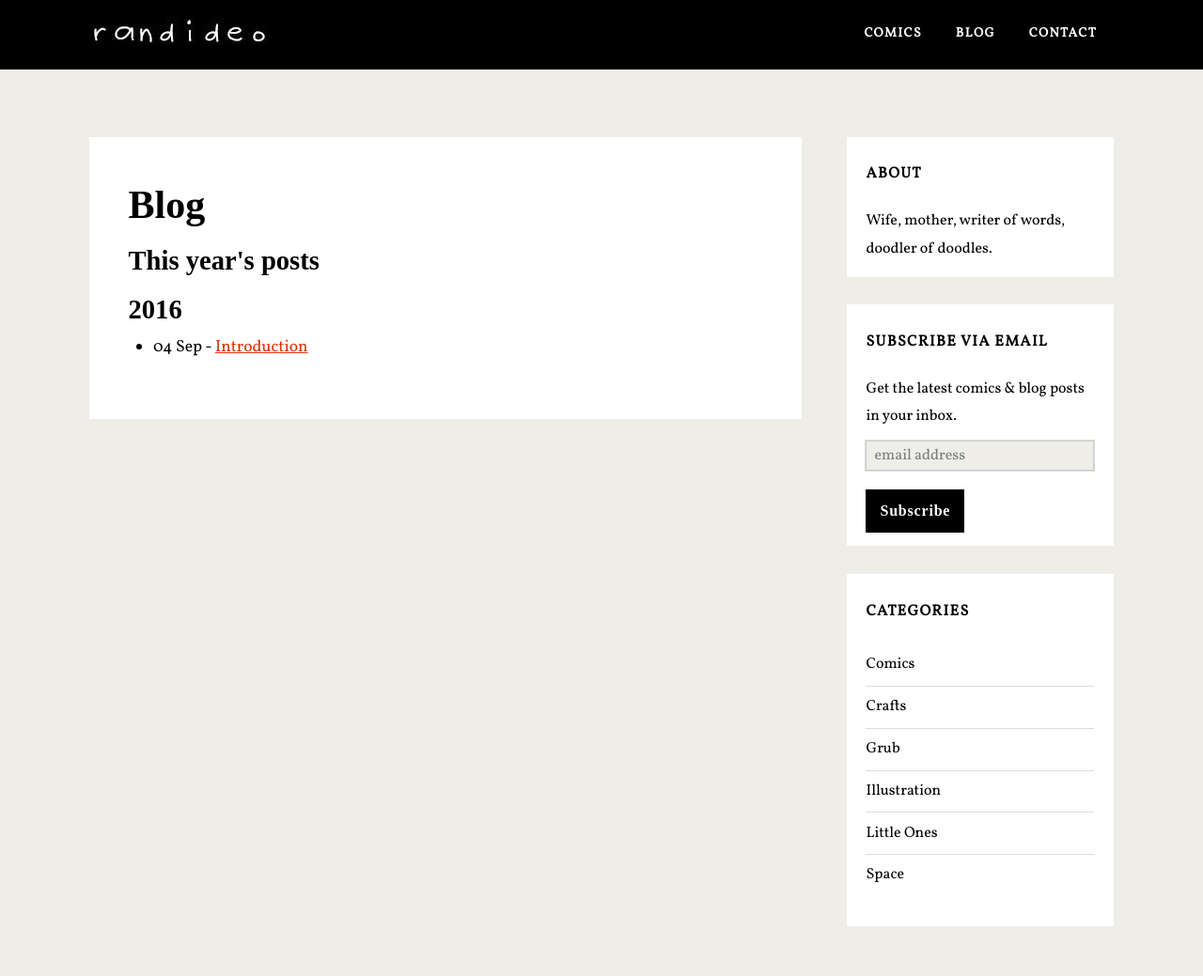
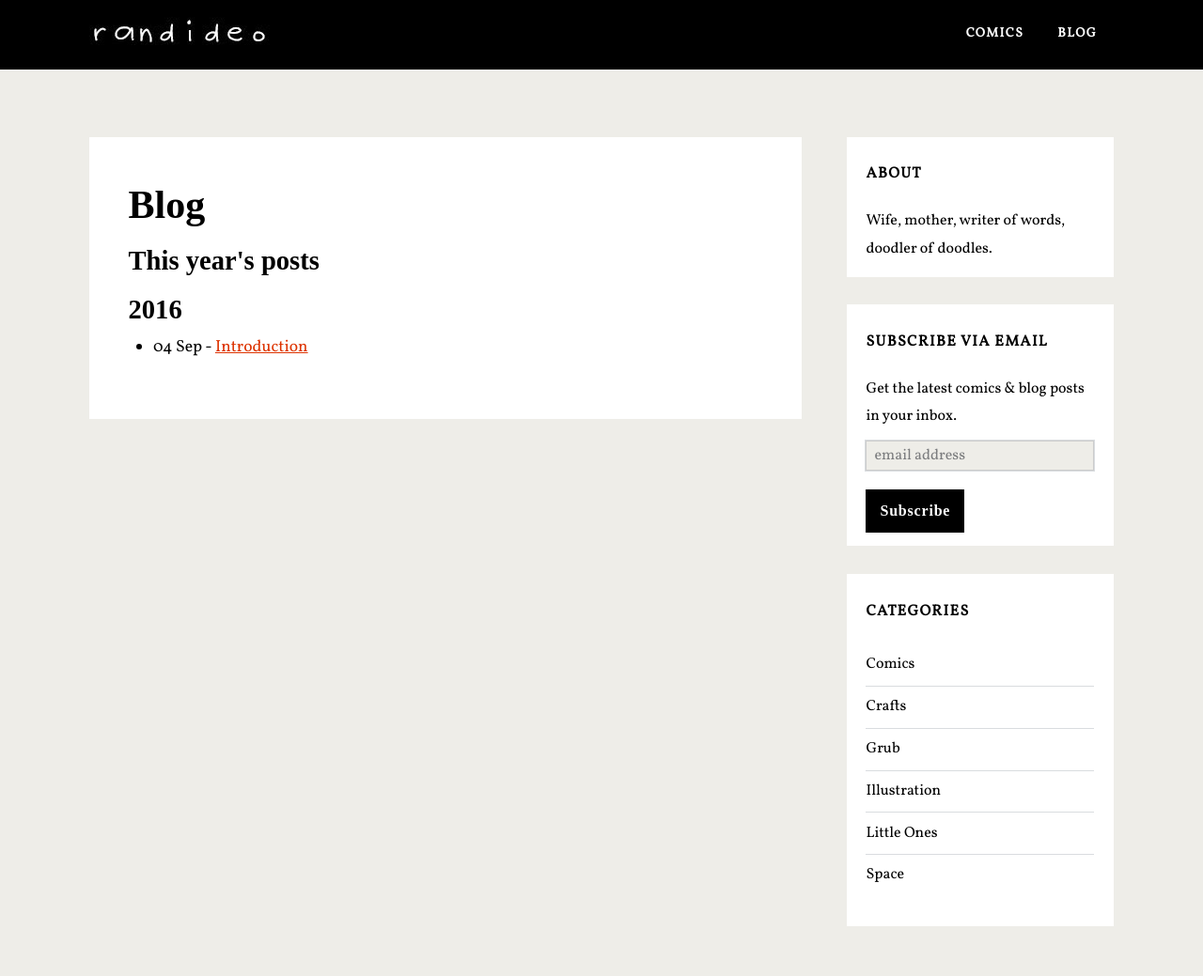
Before and after one commit to randideo/randideo.github.io, a Jekyll site: the page built from blog.html, in a window 1280 px wide. Shown: the whole page at 94% size. Built offline with Jekyll 4.4.1, drawn with Linux system fonts in a browser that asks for light colours; nearby versions of some CDN libraries; some web fonts are replaced; comment, search, counter and statistics services are not loaded.

Commit message:
Update header.html

```diff
--- a/_includes/header.html
+++ b/_includes/header.html
@@ -37,7 +37,7 @@
 <ul class="menu-primary-items" id="menu-primary-items" role="menubar">
 	<li><a href="http://randideo.com/comics">Comics</a></li>
 	<li><a href="http://randideo.com/blog">Blog</a></li>
-	<li><a href="http://randideo.com/contact">Contact</a></li>
+
 </ul>
 </div>
 </header>
```
